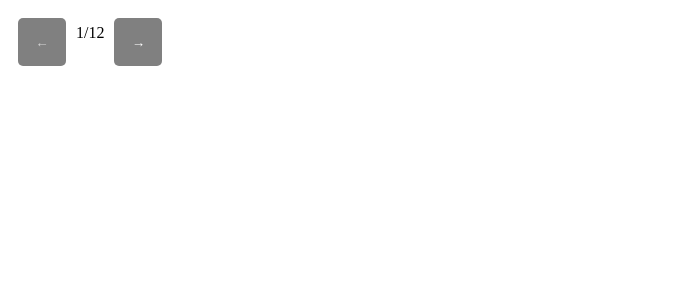
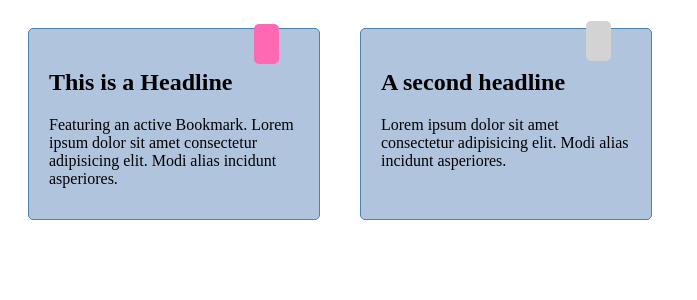
Before and after one commit to christofjens/react-playground, a React (Vite) app: page / in a window 1280 px wide. Shown: the top 300 px of the page, without its empty margins (0-697 px from the left). Built offline with nearby package versions, Linux system fonts and the light colour scheme.

Commit message:
Create card

```diff
--- a/src/App.jsx
+++ b/src/App.jsx
@@ -1,12 +1,18 @@
 import * as React from 'react'
-import Pagination from './Pagination'
+import Card from './Card'
 
-export default children => {
+export default () => {
   return (
     <div>
-      <Pagination isInactive>&larr;</Pagination>
-      <p>1/12</p>
-      <Pagination>&rarr;</Pagination>
+      <Card
+        headline="This is a Headline"
+        isBookmarkActive
+        text="Featuring an active Bookmark. Lorem ipsum dolor sit amet consectetur adipisicing elit. Modi alias incidunt asperiores."
+      ></Card>
+      <Card
+        headline="A second headline"
+        text="Lorem ipsum dolor sit amet consectetur adipisicing elit. Modi alias incidunt asperiores."
+      ></Card>
     </div>
   )
 }
--- /dev/null
+++ b/src/Card.css
@@ -0,0 +1,31 @@
+.Card {
+  width: 250px;
+  height: 150px;
+  padding: 20px;
+  margin: 20px;
+  background-color: lightsteelblue;
+  border: 1px, steelblue solid;
+  border-radius: 5px;
+  position: relative;
+}
+
+.bookmark {
+  position: absolute;
+  top: -8px;
+  right: 40px;
+  width: 25px;
+  height: 40px;
+  background-color: lightgrey;
+  border: none;
+  border-radius: 5px;
+}
+
+.bookmark.active {
+  position: absolute;
+  top: -5px;
+  right: 40px;
+  width: 25px;
+  height: 40px;
+  background-color: hotpink;
+  border: none;
+}
--- /dev/null
+++ b/src/Card.jsx
@@ -0,0 +1,12 @@
+import * as React from 'react'
+import './Card.css'
+
+export default function Card({ headline, isBookmarkActive, text }) {
+  return (
+    <section className="Card">
+      <div className={isBookmarkActive ? 'bookmark active' : 'bookmark'}></div>
+      <h2>{headline}</h2>
+      {text}
+    </section>
+  )
+}
```
